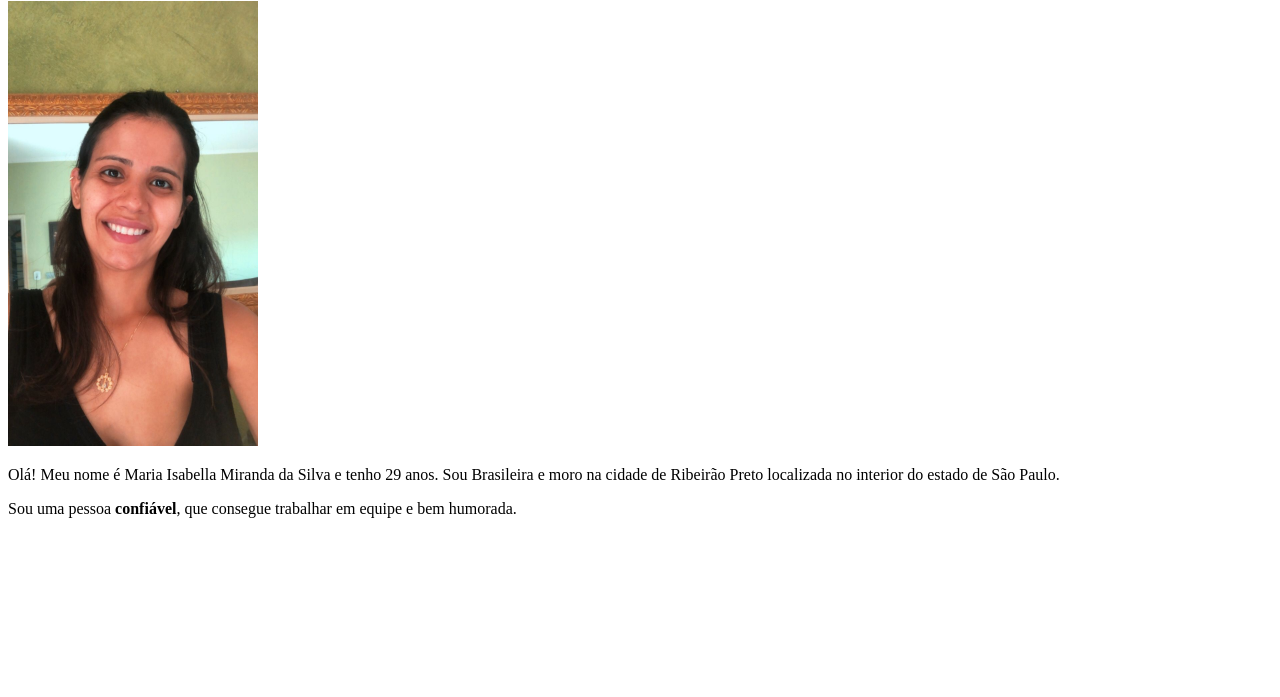
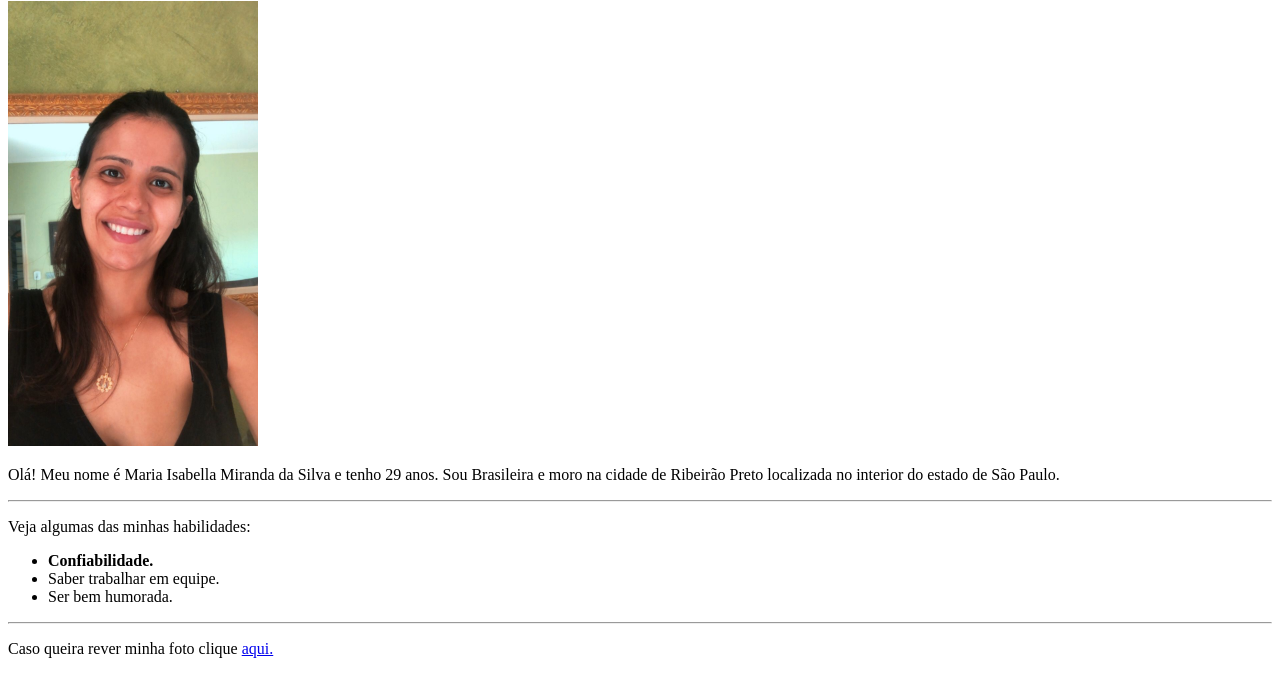
Before and after one commit to MariaIsabellaMiranda/MariaIsabellaMiranda.github.io, a plain HTML site: page index.html in a window 1280 px wide. Shown: the part 79-776 px from the top of the page. Drawn offline with Linux system fonts and the light colour scheme.

Commit message:
Adicionado link interno para foto, correçao das habilidades colocando-as em lista e organizaçao dos textos

```diff
--- a/index.html
+++ b/index.html
@@ -1,5 +1,5 @@
 <!DOCTYPE html>
-<html lang="en">
+<html lang="pt-br">
 
   <head>
 
@@ -12,12 +12,24 @@
 
     <h1>Maria Isabella Miranda da Silva</h1>
 
-    <img src="./Minha Foto.jpeg" width="250px" alt="Foto de rosto de Maria Isabella Miranda da Silva">
+    <img id="foto" src="./Minha Foto.jpeg" width="250px" alt="Foto de rosto de Maria Isabella Miranda da Silva">
 
     <p>Olá! Meu nome é Maria Isabella Miranda da Silva e tenho 29 anos. Sou Brasileira e moro na cidade de Ribeirão Preto localizada no interior do estado de São Paulo.</p>
 
-    <p>Sou uma pessoa <strong>confiável</strong>, que consegue trabalhar em equipe e bem humorada.</p>
+    <hr>
 
-    </body>
+    <p>Veja algumas das minhas habilidades:</p>
+
+    <ul>
+      <li><strong>Confiabilidade.</strong></li>
+      <li>Saber trabalhar em equipe.</li>
+      <li>Ser bem humorada.</li>
+    </ul>
+
+    <hr>
+
+    <p>Caso queira rever minha foto clique <a href="#foto">aqui.</a></p>
+
+  </body>
 
 </html>
```
